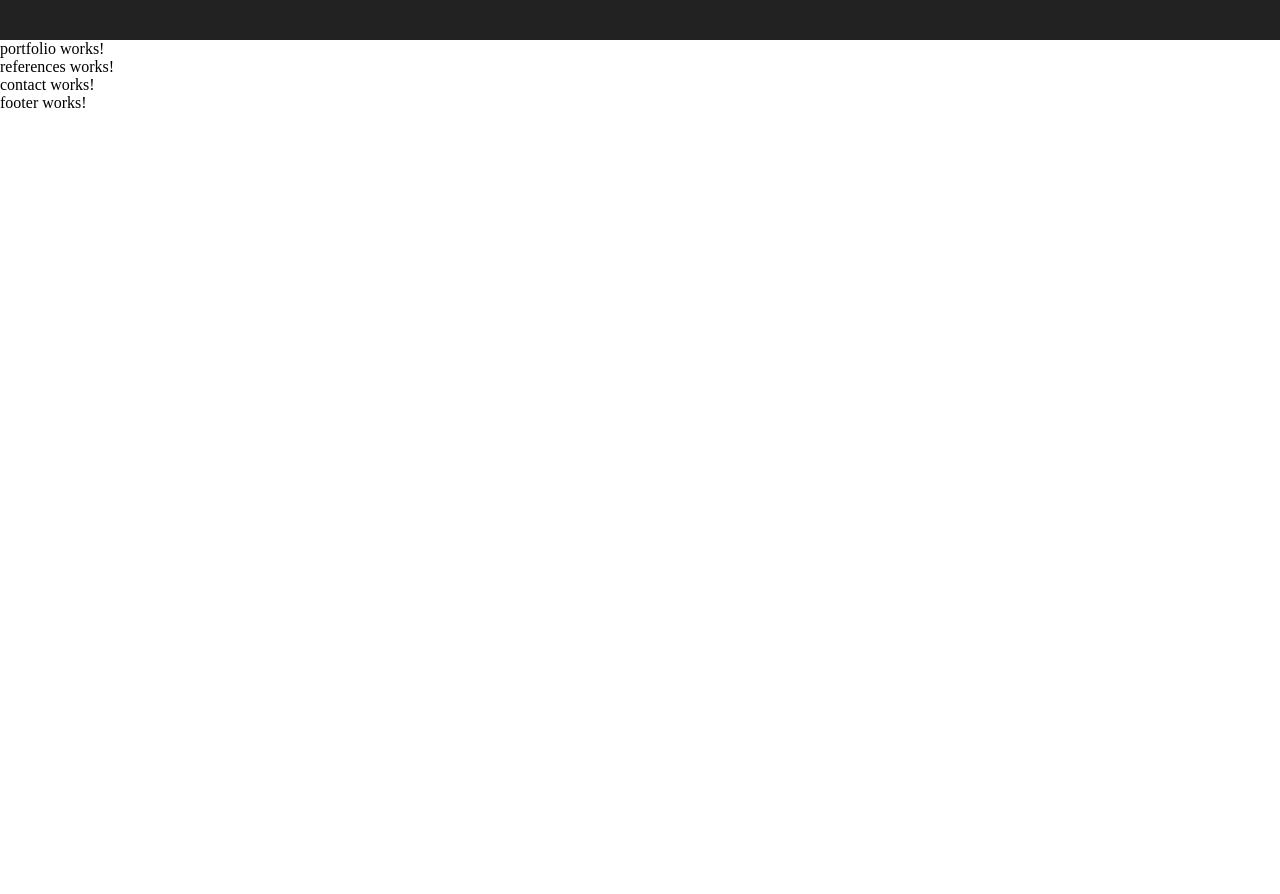
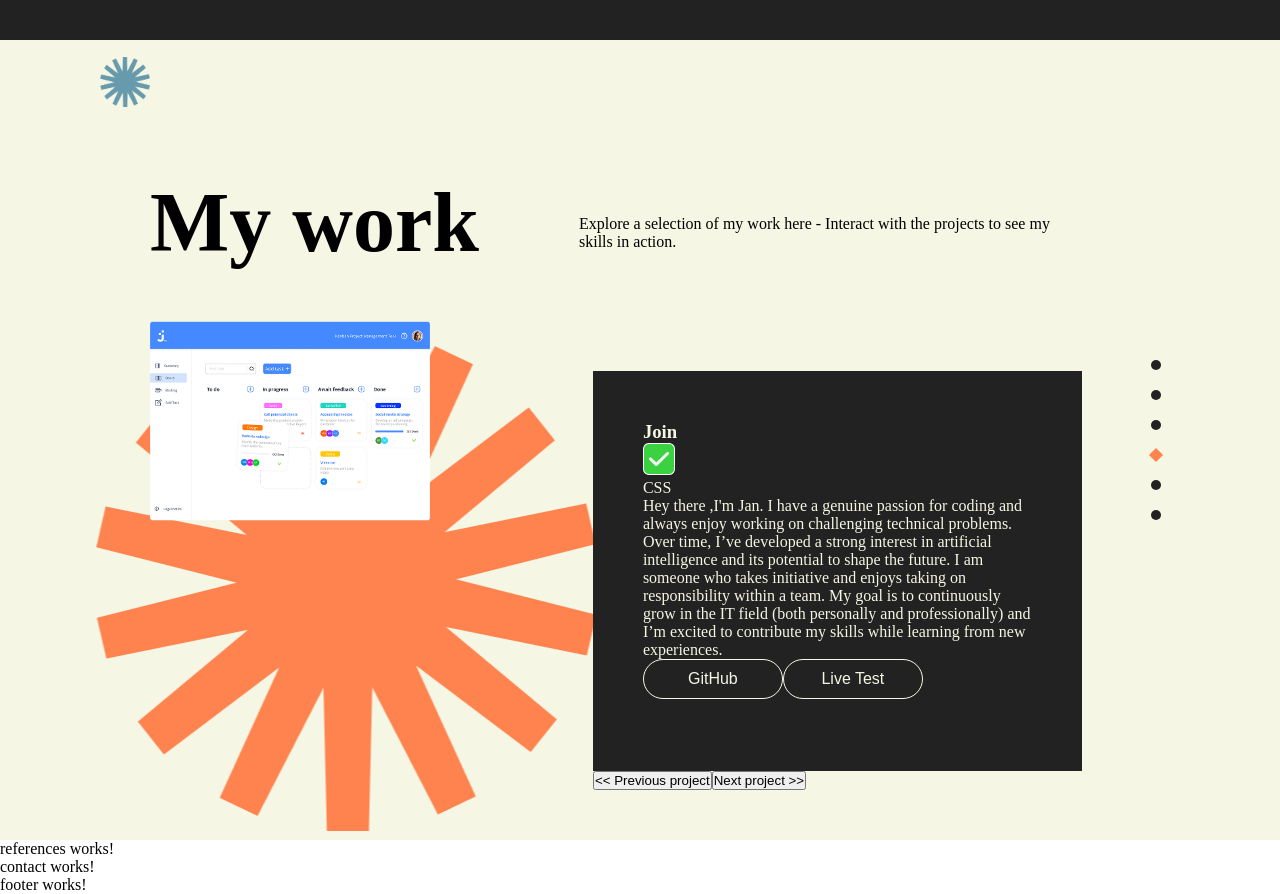
Before and after one commit to JanGerardi/Portfolio, an Angular app: page / in a window 1280 px wide. Shown: the part 2360-3254 px from the top of the page. Before the commit the page ends 2472 px from the top, so only its background shows below. Built offline with nearby package versions, Linux system fonts and the light colour scheme.

Commit message:
added portfolio section

```diff
--- a/src/app/portfolio/portfolio.component.html
+++ b/src/app/portfolio/portfolio.component.html
@@ -1 +1,50 @@
-<p>portfolio works!</p>
+
+<section>
+    <div id="content">
+        <div class="portfolio-content">
+            <div class="head">
+                <img src=".\assets\image\symbol_blue.png" alt="">
+            </div>
+            <div class="section-content">
+                <div class="top-content">
+                    <h2>My work</h2>
+                    <div class="top-container">
+                        <p>Explore a selection of my work here - Interact with the projects to see my skills in action.</p>
+                    </div>
+                </div>
+                <div class="bottom-content">
+                    <div class="project-window">
+                        <img src=".\assets\image\symbol_orange.png" alt="">
+                        <img src=".\assets\image\join.png" alt="">
+                    </div>
+                    <div class="project-interactions">
+                        <div class="project-container">
+                            <div class="top-project-container">
+                                <h3>Join</h3>
+                                <img src="./assets/image/check.png" alt="">
+                            </div>
+                            <p>CSS</p>
+                            <p>Hey there ,I'm Jan. I have a genuine passion for coding and always enjoy working on challenging technical problems. Over time, I’ve developed a strong interest in artificial intelligence and its potential to shape the future. I am someone who takes initiative and enjoys taking on responsibility within a team. My goal is to continuously grow in the IT field (both personally and professionally) and I’m excited to contribute my skills while learning from new experiences.</p>
+                            <div class="github-buttons">
+                                <button>GitHub</button>
+                                <button>Live Test</button>
+                            </div>
+                        </div>
+                        <div class="switch-buttons">
+                            <button><< Previous project</button>
+                            <button>Next project >></button>
+                        </div>
+                    </div>
+                </div>
+            </div>
+        </div>
+        <div class="page-indicator">
+            <a href=""></a>
+            <a href=""></a>
+            <a href=""></a>
+            <div></div>
+            <a href=""></a>
+            <a href=""></a>
+        </div>
+    </div>
+</section>
--- a/src/app/portfolio/portfolio.component.scss
+++ b/src/app/portfolio/portfolio.component.scss
@@ -0,0 +1,136 @@
+section{
+    background-color: rgb(246, 246, 228);;
+}
+
+#content{
+    width: 100%;
+    height: 100dvh;
+    max-width: 1920px;
+    padding-left: 100px;
+    padding-right: 100px;
+    display: flex;
+
+    .portfolio-content{
+        display: flex;
+        flex-direction: column;
+        width: 100%;
+
+        .head{
+            height: 12dvh;
+            width: 100%;
+            display: flex;
+            align-items: center;
+
+            img{
+                height: 50px;
+            }
+        }
+
+        .section-content{
+            width: 100%;
+            height: 100%;
+            padding-left: 50px;
+            padding-top: 50px;
+            display: flex;
+            flex-direction: column;
+
+            .top-content{
+                display: flex;
+                align-items: center;
+                padding-bottom: 50px;
+
+                h2{
+                    font-size: 84px;
+                }
+
+                .top-container{
+                    padding-top: 20px;
+                    padding-left: 100px;
+                    width: 600px;
+                }
+            }
+
+            .bottom-content{
+                width: 100%;
+                height: 100%;
+                display: flex;
+
+                .project-window{
+                    height: 100%;
+                    width: 40%;
+
+                    img:first-child {
+                        position: absolute;
+                        top: 50%;
+                        left: 50%;
+                        transform: translate(-50%, -50%);
+                    }
+
+                    img:last-child {
+                        display: block;
+                        height: 200px;
+                    }
+                }
+
+                .project-interactions{
+                    width: 60%;
+                    display: flex;
+                    flex-direction: column;
+                    padding: 50px;
+
+                    .project-container{
+                        height: 400px;
+                        width: 100%;
+                        background-color: rgb(34, 34, 34);
+                        color: rgb(246, 246, 228);
+                        padding: 50px;
+
+                        img{
+                            height: 32px;
+                        }
+
+                        button{
+                            color: rgb(246, 246, 228);;
+                            width: 140px;
+                            height: 40px;
+                            background: none;
+                            border-color: rgb(246, 246, 228);;
+                            border-style: solid;
+                            border-radius: 20px;
+                            border-width: 1px;
+                            font-size: 16px;
+
+                            &:hover{
+                                background-color: rgb(255, 131, 79);;
+                            }
+                        }
+                    }
+                }
+            }
+        }
+    }
+
+    .page-indicator{
+        width: 50px;
+        height: 100%;
+        display: flex;
+        justify-content: center;
+        align-items: center;
+        flex-direction: column;
+        gap: 20px;
+
+        div{
+            width: 10px;
+            height: 10px;
+            background-color: rgb(255, 131, 79);
+            transform: rotate(45deg);
+        }
+
+        a{
+            width: 10px;
+            height: 10px;
+            background-color: rgb(34, 34, 34);
+            border-radius: 50%;
+        }
+    }
+}
```
